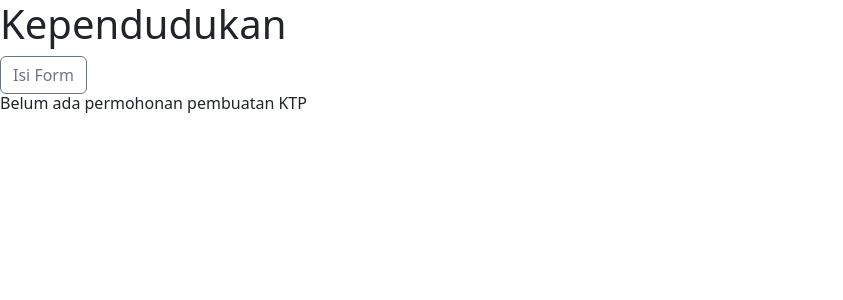
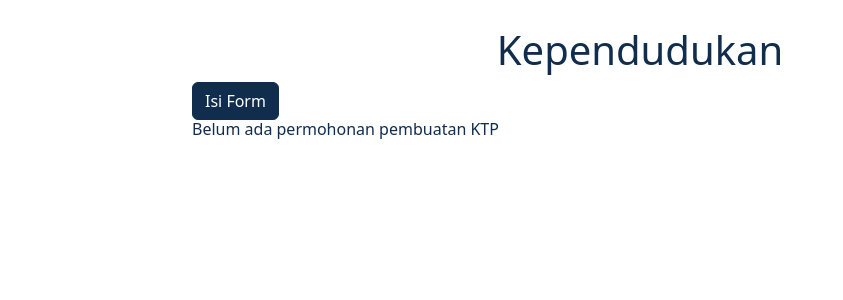
Before and after one commit to depoksmartcity/depoksmartcity, a Django app: page /kependudukan/request-ktp in a window 1280 px wide. Shown: the top 300 px of the page, without its empty margins (0-843 px from the left). Run offline with Django 4.2, Linux system fonts and the light colour scheme.

Commit message:
add more styling and edit form

```diff
--- a/kependudukan/forms.py
+++ b/kependudukan/forms.py
@@ -2,6 +2,20 @@
 
 # iterables
 KECAMATAN_CHOICES = (
+    ("Beji", "Beji"),
+    ("Pancoran Mas", "Pancoran Mas"),
+    ("Cipayung", "Cipayung"),
+    ("Sukmajaya", "Sukmajaya"),
+    ("Cilodong", "Cilodong"),
+    ("Limo", "Limo"),
+    ("Cinere", "Cinere"),
+    ("Cimanggis", "Cimanggis"),
+    ("Tapos", "Tapos"),
+    ("Sawangan", "Sawangan"),
+    ("Bojong Sari", "Bojong Sari")
+)
+
+KELURAHAN_CHOICES = (
     (0, "Beji"),
     (1, "Pancoran Mas"),
     (2, "Cipayung"),
@@ -15,22 +29,27 @@
     (10, "Bojong Sari")
 )
 
+PERMOHONAN_CHOICES = (
+    ("Baru", "Baru"),
+    ("Penggantian", "Penggantian")
+)
+
 # creating a form
 class RequestKTPForm(forms.Form):
     provinsi = "Jawa Barat"
     kota = "Depok"
-    kecamatan = forms.ChoiceField(choices=KECAMATAN_CHOICES, widget=forms.TextInput(attrs={'class': 'form-control', 'name': 'kecamatan'}))
-    kelurahan = forms.CharField(max_length=250, widget=forms.TextInput(attrs={'class': 'form-control', 'name': 'kelurahan'}))
+    kecamatan = forms.ChoiceField(choices=KECAMATAN_CHOICES, widget=forms.Select(attrs={'class': 'form-control', 'name': 'kecamatan'}))
+    kelurahan = forms.ChoiceField(choices=KELURAHAN_CHOICES, widget=forms.Select(attrs={'class': 'form-control', 'name': 'kelurahan'}))
 
-    permohonan = forms.CharField(max_length=250, widget=forms.TextInput(attrs={'class': 'form-control', 'name': 'permohonan'}))
+    permohonan = forms.ChoiceField(choices=PERMOHONAN_CHOICES, widget=forms.Select(attrs={'class': 'form-control', 'name': 'permohonan'}))
 
     nama_lengkap = forms.CharField(max_length = 250, widget=forms.TextInput(attrs={'class': 'form-control', 'name': 'nama_lengkap'}))
     nomor_kk = forms.CharField(max_length=16, widget=forms.TextInput(attrs={'class': 'form-control', 'name': 'nomor_kk'}))
     nik = forms.CharField(max_length=16, widget=forms.TextInput(attrs={'class': 'form-control', 'name': 'nik'}))
-    alamat = forms.CharField(widget=forms.TextInput(attrs={'class': 'form-control', 'name': 'alamat'}))
+    alamat = forms.CharField(widget=forms.Textarea(attrs={'rows':'5', 'class': 'form-control', 'name': 'alamat'}))
 
-    rt = forms.IntegerField()
-    rw = forms.IntegerField()
+    rt = forms.IntegerField(widget=forms.NumberInput(attrs={'class': 'form-control', 'name': 'rt'}))
+    rw = forms.IntegerField(widget=forms.NumberInput(attrs={'class': 'form-control', 'name': 'rw'}))
     kode_pos = forms.CharField(max_length=5, widget=forms.TextInput(attrs={'class': 'form-control', 'name': 'kode_pos'}))
 
     nomor_hp = forms.CharField(max_length=15, widget=forms.TextInput(attrs={'class': 'form-control', 'name': 'nomor_hp'})) # untuk dihubungi dalam melakukan konfirmasi
--- a/kependudukan/templates/kependudukan.html
+++ b/kependudukan/templates/kependudukan.html
@@ -11,12 +11,11 @@
 
 <div class="logged-in">
     <h2>Layanan request bikin KTP dan penjadwalan sesi foto</h2>
-    <a href="{% url 'kependudukan:show_request_ktp' %}"><button>Buat request</button></a>
+    <a href="{% url 'kependudukan:show_request_ktp' %}"><button class="btn btn-outline-secondary my-btn">Buat request</button></a>
 </div>
 <br>
 
 <h2>Daftar Kelurahan</h2>
-<br>
 
 <h3>Kecamatan Beji</h3>
 <div id="kec-beji">
--- a/kependudukan/templates/request_ktp.html
+++ b/kependudukan/templates/request_ktp.html
@@ -2,11 +2,12 @@
 {% load static %}
 {% block meta %}
 <title>Kependudukan</title>
+<link rel="stylesheet" href="{% static 'css/kependudukan.css' %}">
 {% endblock meta %}
 
 {% block content %}
 <h1>Kependudukan</h1>
-<button type="button" class="btn btn-outline-secondary" data-bs-toggle="modal" data-bs-target="#add-modal" data-bs-whatever="@mdo">Isi Form</button>
+<button type="button" class="btn btn-outline-secondary my-btn" data-bs-toggle="modal" data-bs-target="#add-modal" data-bs-whatever="@mdo">Isi Form</button>
 <div class="modal fade" id="add-modal" tabindex="-1" aria-labelledby="exampleModalLabel" aria-hidden="true">
     <div class="modal-dialog">
       <div class="modal-content">
@@ -29,7 +30,7 @@
           </form>
         </div>
         <div class="modal-footer">
-            <button type="button" class="btn btn-outline-secondary" id="add-task-btn" data-bs-dismiss="modal">Kirim</button>
+            <button type="button" class="btn btn-outline-secondary my-btn" id="add-task-btn" data-bs-dismiss="modal">Kirim</button>
         </div>
       </div>
     </div>
--- a/static/css/kependudukan.css
+++ b/static/css/kependudukan.css
@@ -1,3 +1,14 @@
+body {
+    margin-top: 2%;
+    margin-left: 15%;
+    margin-right: 15%;
+    margin-bottom: 5%;
+}
+
+h1 {
+    text-align: center;
+}
+
 h1,h2,h3,h4,h5,h6 {
     color: #112D4E;
 }
@@ -5,3 +16,13 @@
 p {
     color: #13191F;
 }
+
+.my-btn {
+    background-color: #112D4E;
+    border-color: #112D4E;
+    color: #FFFFFF;
+    --bs-btn-hover-border-color: transparent;
+    --bs-btn-hover-color: #13191F;
+    --bs-btn-hover-bg: #FFFFFF;
+    --bs-btn-hover-border-color: #13191F;
+}
```
